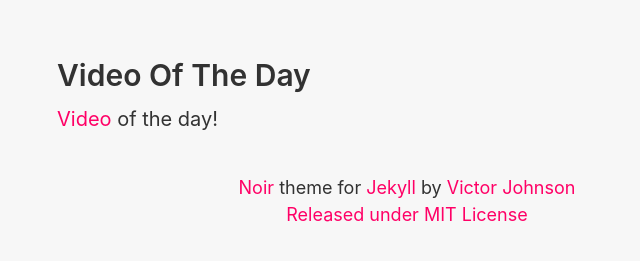
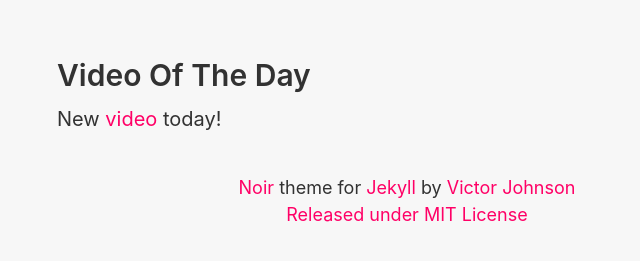
Before and after one commit to YourRuinedWorld/YourRuinedWorld.github.io, a Jekyll site: the page built from video-of-the-day.md, in a window 1280 px wide. Shown: the part 156-417 px from the top of the page, without its empty margins (233-873 px from the left). Built offline with Jekyll 4.4.1, drawn with Linux system fonts in a browser that asks for light colours.

Commit message:
Update video-of-the-day.md

```diff
--- a/video-of-the-day.md
+++ b/video-of-the-day.md
@@ -2,4 +2,4 @@
 layout: page
 title: "Video Of The Day"
 ---
-[Video](https://dai.ly/x7up6gr "daily video") of the day!
+New [video](https://www.dailymotion.com/video/x7vioth "daily video") today!
```
